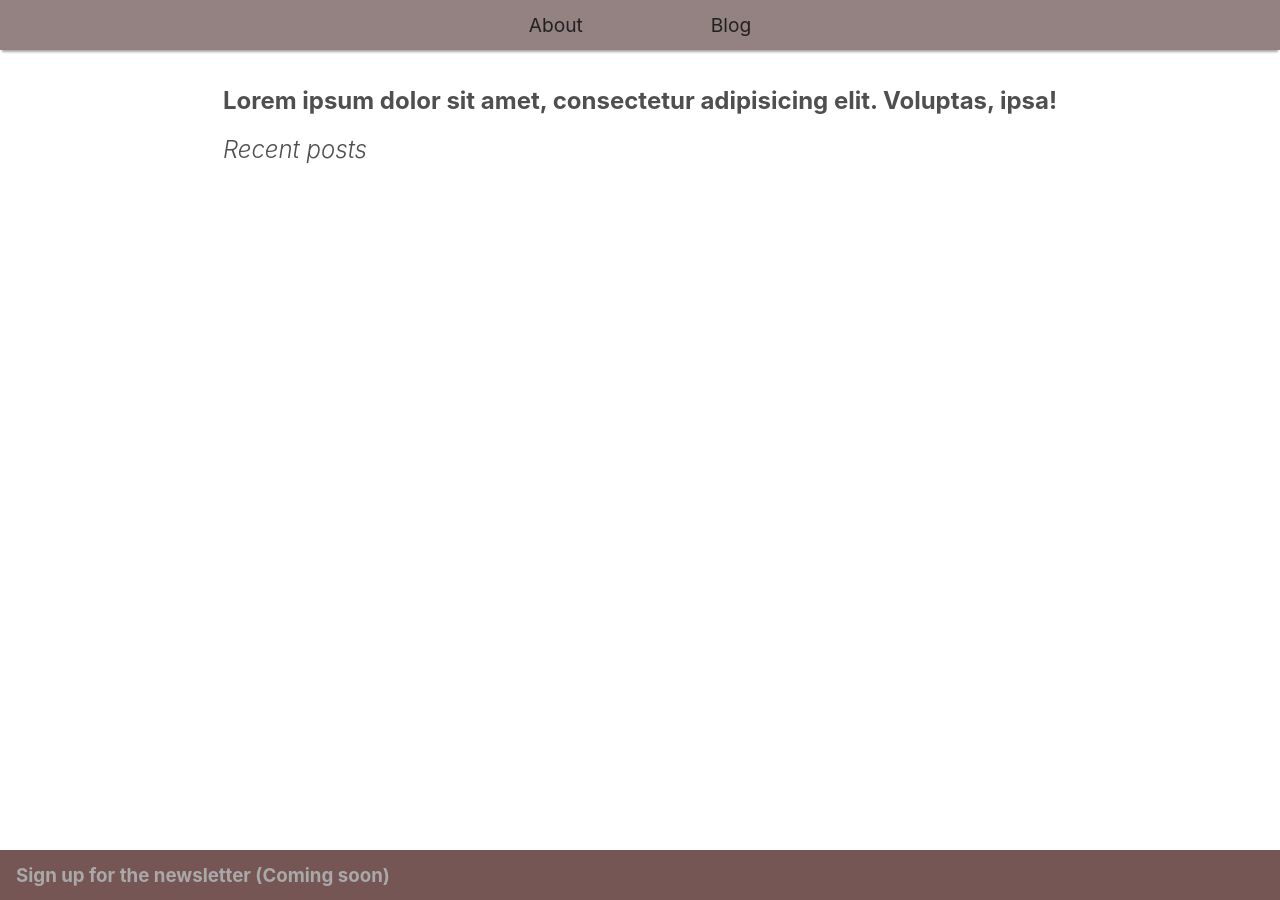
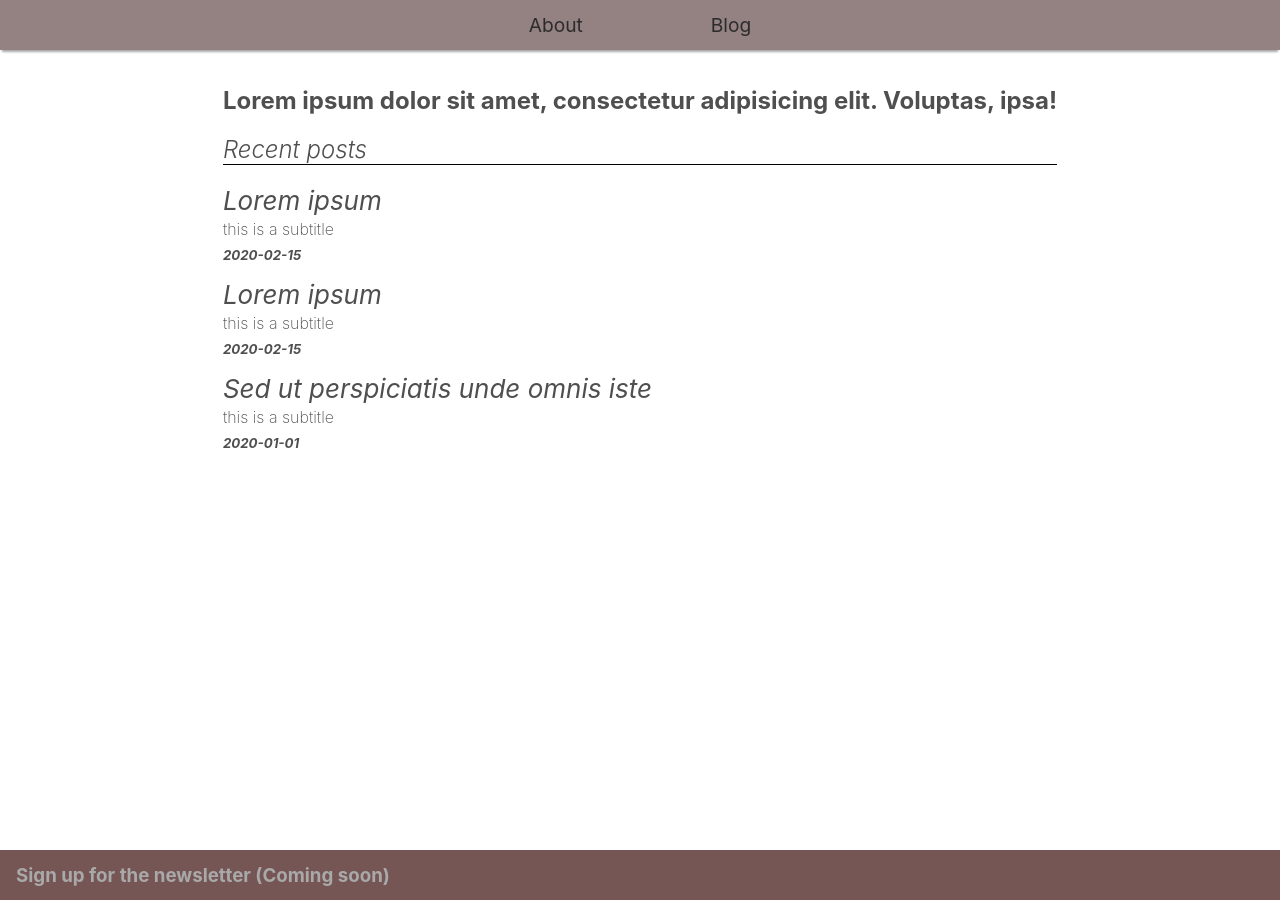
Before and after one commit to tomasnyberg/maxkopra.com, a Next.js app: page / in a window 1280 px wide. Built offline with nearby package versions, Linux system fonts and the light colour scheme.

Commit message:
mostly implement the index page

```diff
--- a/pages/index.js
+++ b/pages/index.js
@@ -11,18 +11,28 @@ export default function Home({posts}) {
       </Head>
       <h2>Lorem ipsum dolor sit amet, consectetur adipisicing elit. Voluptas, ipsa!</h2>
       <section>
-        <h2 className={styles.blogtitle}>Recent posts</h2>
+        <h2 className={styles.blogheader}>Recent posts</h2>
+        {posts.map(({title, subtitle, date, id}) => {
+          return (
+            <div className={styles.blog} key={id}>
+              <Link href={`/blog/${id}`}>
+                <h3 className={styles.blogtitle}>{title}</h3>
+              </Link>
+              <h4 className={styles.blogsubtitle}>{subtitle}</h4>
+              <h5 className={styles.blogdate}>{date}</h5>
+            </div>
+          )
+        })}
       </section>
     </div>
   )
 }
 
 export async function getStaticProps(){
-  const data = getSortedPostsData()
-  console.log(data)
+  const posts = getSortedPostsData()
   return {
     props: {
-      data
+      posts
     }
   }
 }
--- a/styles/Nav.module.css
+++ b/styles/Nav.module.css
@@ -24,14 +24,13 @@
 }
 
 .link {
-    color: rgb(33, 33, 33);
+    color: rgb(44, 44, 44);
     text-decoration: none;
     font-size: 1.2rem;
     font-weight: 400;
     height:100%;
     padding: 1rem 1rem;
     transition: 0.35s;
-    /* background-color: red; */
 }
 
 .link:hover {
--- a/styles/index.module.css
+++ b/styles/index.module.css
@@ -1,4 +1,30 @@
-.blogtitle {
+.blogheader {
     font-style: italic;
     font-weight: 300;
+    border-bottom: 1px solid black;
 }
+
+.blogtitle {
+    font-size: 26px;
+    font-style: italic;
+    font-weight: 400;
+    margin-bottom: .2rem;
+    margin-top: 1rem;
+}
+
+.blogtitle:hover {
+    text-decoration: underline;
+    cursor: pointer;
+}
+
+.blogsubtitle {
+    font-weight: 200;
+    margin-bottom: .5rem;
+    margin-top: 0;
+}
+
+.blogdate {
+    font-style: italic;
+    margin-bottom: 0;
+    margin-top: 0;
+}
```
